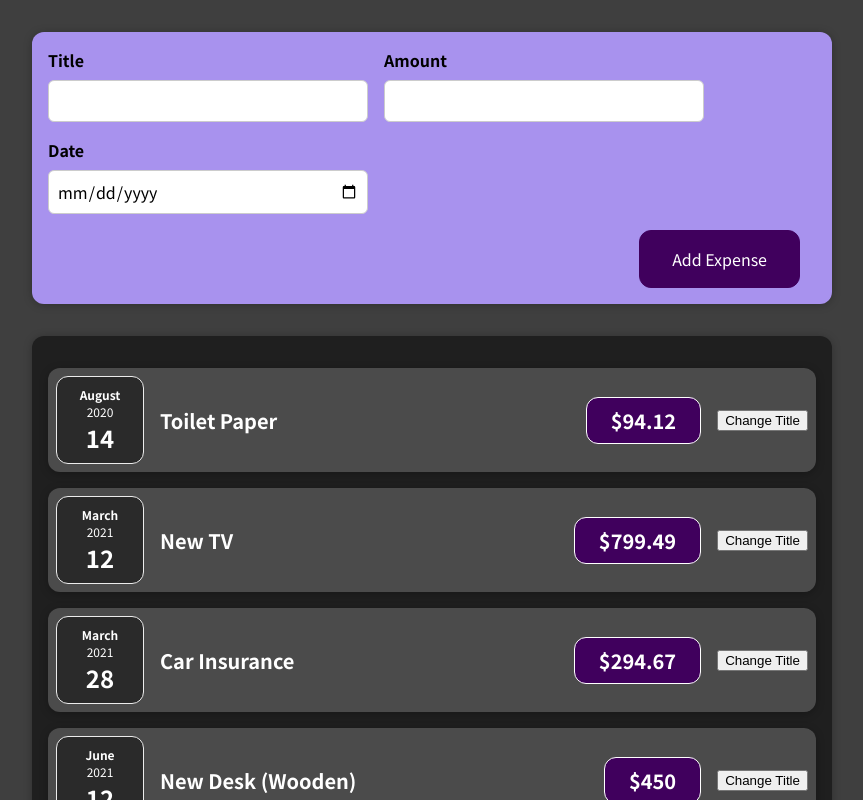
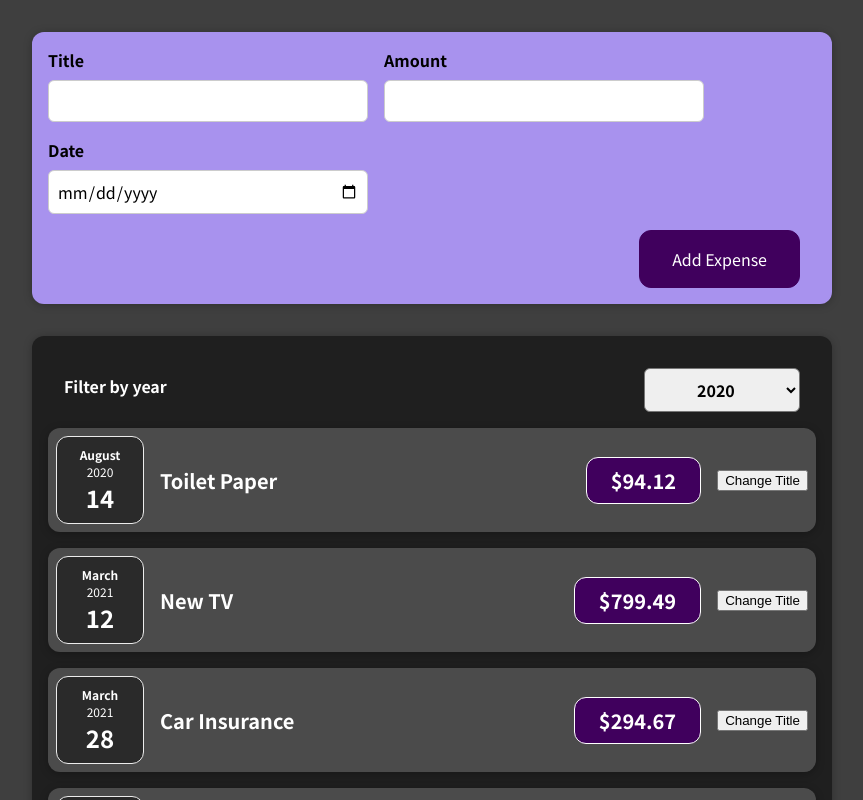
Before and after one commit to alexlee910116/expense_tracker, a React (Create React App) app: page / in a window 1280 px wide. Shown: the top 800 px of the page, without its empty margins (208-1071 px from the left). Built offline with nearby package versions, Linux system fonts and the light colour scheme.

Commit message:
expensesfilter

```diff
--- a/src/App.js
+++ b/src/App.js
@@ -25,9 +25,14 @@
     },
   ];
 
+  const addExpenseHandler = expense => {
+    console.log('In App.js');
+    console.log(expense);
+  }
+
   return (
     <div>
-      <NewExpense />
+      <NewExpense onAddExpense={addExpenseHandler}/>
       <Expenses items={expenses}/>
     </div>
   );
--- a/src/components/Expenses/Expenses.js
+++ b/src/components/Expenses/Expenses.js
@@ -1,10 +1,21 @@
+import { useState } from 'react';
+
 import Card from '../UI/Card';
+import ExpensesFilter from './ExpensesFilter';
 import ExpenseItem from './ExpenseItem';
 import './Expenses.css';
 
 const Expenses= (props) => {
+  const [filteredYear, setFilteredYear] = useState('2020');
+
+  const filterChangeHandler = selectedYear => {
+    setFilteredYear(selectedYear);
+  };
+
   return (
+    <div>
     <Card className='expenses'>
+    <ExpensesFilter selected={filteredYear} onChangeFilter={filterChangeHandler}/>
       <ExpenseItem
         title={ props.items[0].title}
         amount={props.items[0].amount}
@@ -26,6 +37,7 @@
         date={props.items[3].date}
       />
     </Card>
+    </div>
   );
 }
 
--- /dev/null
+++ b/src/components/Expenses/ExpensesFilter.css
@@ -0,0 +1,24 @@
+.expenses-filter {
+  color: white;
+  padding: 0 1rem;
+}
+
+.expenses-filter__control {
+  display: flex;
+  width: 100%;
+  align-items: center;
+  justify-content: space-between;
+  margin: 1rem 0;
+}
+
+.expenses-filter label {
+  font-weight: bold;
+  margin-bottom: 0.5rem;
+}
+
+.expenses-filter select {
+  font: inherit;
+  padding: 0.5rem 3rem;
+  font-weight: bold;
+  border-radius: 6px;
+}
--- /dev/null
+++ b/src/components/Expenses/ExpensesFilter.js
@@ -0,0 +1,23 @@
+import './ExpensesFilter.css';
+
+const ExpensesFilter = (props) => {
+  const dropdownChangeHandler = (event) => {
+    props.onChangeFilter(event.target.value);
+  };
+
+  return (
+    <div className='expenses-filter'>
+      <div className='expenses-filter__control'>
+        <label>Filter by year</label>
+        <select value={props.selected} onChange={dropdownChangeHandler}>
+          <option value='2022'>2022</option>
+          <option value='2021'>2021</option>
+          <option value='2020'>2020</option>
+          <option value='2019'>2019</option>
+        </select>
+      </div>
+    </div>
+  );
+};
+
+export default ExpensesFilter;
--- a/src/components/NewExpense/ExpenseForm.js
+++ b/src/components/NewExpense/ExpenseForm.js
@@ -2,7 +2,7 @@
 import { useState } from 'react';
 
 
-const ExpenseForm = () => {
+const ExpenseForm = (props) => {
 
   const [enteredTitle, setEnteredTitle] = useState('');
   const [enteredAmount, setEnteredAmount] = useState('');
@@ -26,22 +26,26 @@
       amount: enteredAmount,
       date: new Date(enteredDate),
     };
-    console.log(expenseData);
+
+    props.onSaveExpenseData(expenseData);
+    setEnteredTitle('');
+    setEnteredAmount('');
+    setEnteredDate('');
   };
 
   return <form onSubmit={submitHandler}>
     <div className='new-expense__controls'>
       <div className='new-expense__control'>
         <label>Title</label>
-        <input type='text' onChange={titleChangeHandler} />
+        <input type='text' value={enteredTitle} onChange={titleChangeHandler} />
       </div>
       <div className='new-expense__control'>
         <label>Amount</label>
-        <input type='number' min='0.01' step='0.01' onChange={amountChangeHandler} />
+        <input type='number' min='0.01' step='0.01' value={enteredAmount} onChange={amountChangeHandler} />
       </div>
       <div className='new-expense__control'>
         <label>Date</label>
-        <input type='date' min='2019-01-01' max='2022-12-31' onChange={dateChangeHandler} />
+        <input type='date' min='2019-01-01' max='2022-12-31' value={enteredDate} onChange={dateChangeHandler} />
       </div>
     </div>
     <div className='new-expense__actions'>
--- a/src/components/NewExpense/NewExpense.js
+++ b/src/components/NewExpense/NewExpense.js
@@ -2,9 +2,17 @@
 
 import ExpenseForm from './ExpenseForm';
 
-const NewExpense = () => {
+const NewExpense = (props) => {
+  const saveExpenseDataHandler = (enteredExpenseData) => {
+    const expenseData = {
+    ...enteredExpenseData,
+    id: Math.random().toString()
+  };
+  props.onSaveExpenseData(expenseData)
+};
+
   return <div className='new-expense'>
-    <ExpenseForm />
+    <ExpenseForm onSaveExpenseData={saveExpenseDataHandler} />
   </div>
 };
 
```
Also changed, not shown: 1 other file (tests, documents, lock files or other folders).
